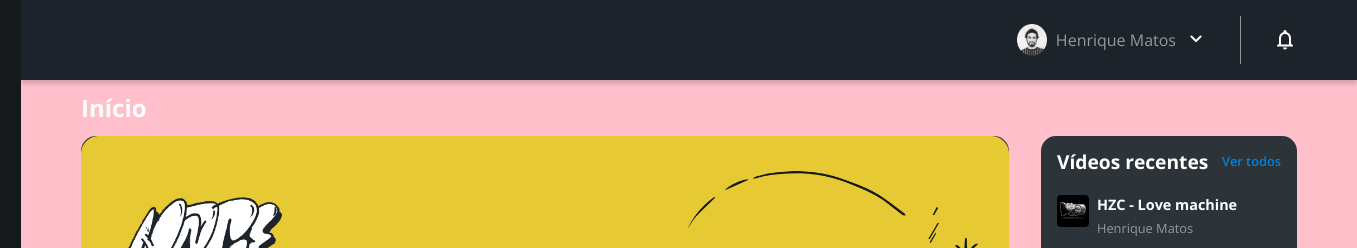
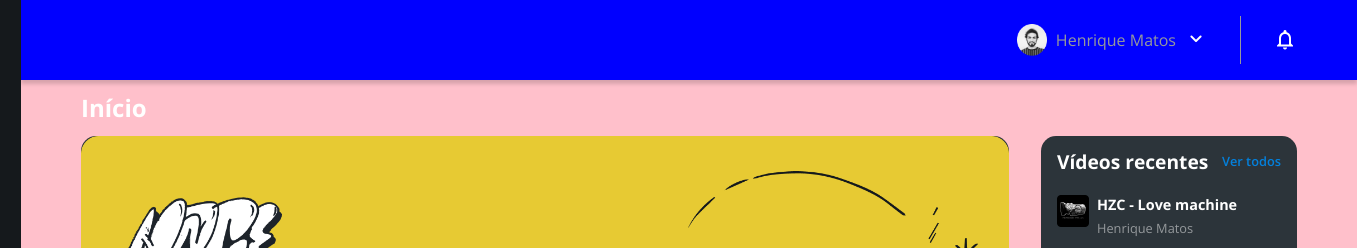
Before and after one commit to hsilvamatos/HZC, a plain HTML site: page index.html in a window 1536 px wide. Shown: the top 248 px of the page, 179-1536 px from the left. Drawn offline with nearby package versions, Linux system fonts and the light colour scheme.

Commit message:
Update estilos.css

```diff
--- a/assets/css/estilos.css
+++ b/assets/css/estilos.css
@@ -45,7 +45,7 @@ body {
 
 @media screen and (min-width: 1440px) {
     .cabecalho {
-        background-color: #1D232A;
+        background-color: #00f;
         display: grid;
         column-gap: 32px;
         grid-template-columns: 1fr auto;
```
